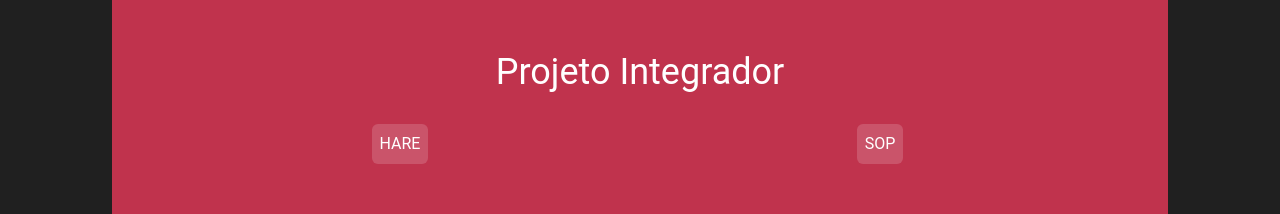
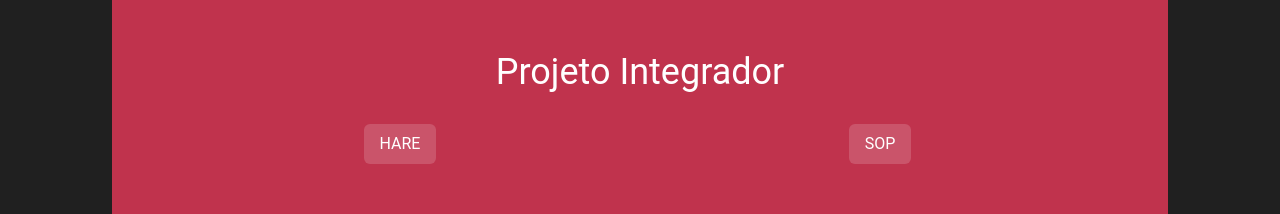
Before and after one commit to oN0V41S/ProjetoIntegrador, a React (Create React App) app: page / in a window 1280 px wide. Shown: the part 1904-2118 px from the top of the page. Built offline with nearby package versions, Linux system fonts and the light colour scheme.

Commit message:
Update projetointegrador.js

```diff
--- a/src/assets/home/projetointegrador.js
+++ b/src/assets/home/projetointegrador.js
@@ -19,7 +19,7 @@ export default function ProjetoIntegrador() {
         />
         <label
           for="btnHare"
-          className="h-max w-max bg-card2 p-2 m-auto rounded-md "
+          className="h-max w-max bg-card2 p-2 m-auto rounded-md pl-4 pr-4"
         >
           HARE
         </label>
@@ -33,7 +33,7 @@ export default function ProjetoIntegrador() {
         />
         <label
           for="btnSop"
-          className="h-max w-max bg-card2 p-2 m-auto rounded-md"
+          className="h-max w-max bg-card2 p-2 m-auto rounded-md pl-4 pr-4"
         >
           SOP
         </label>
```
